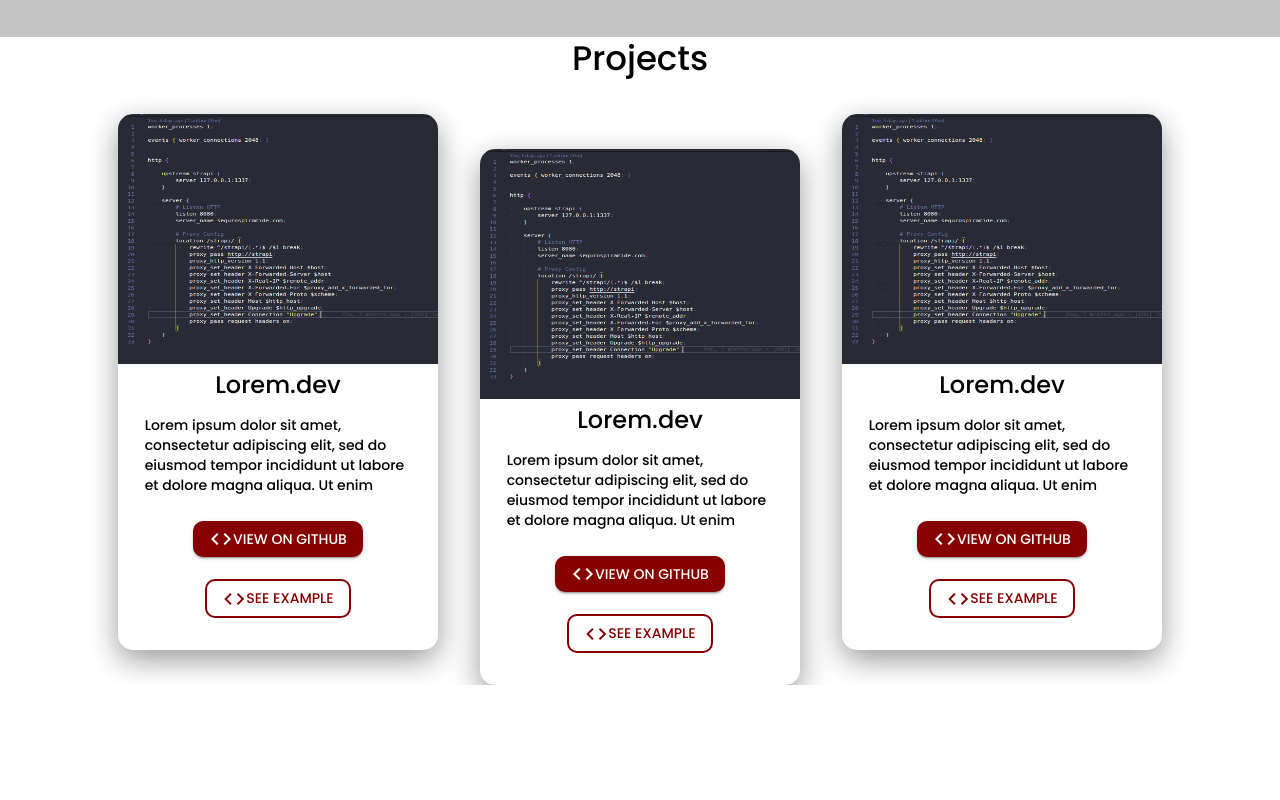
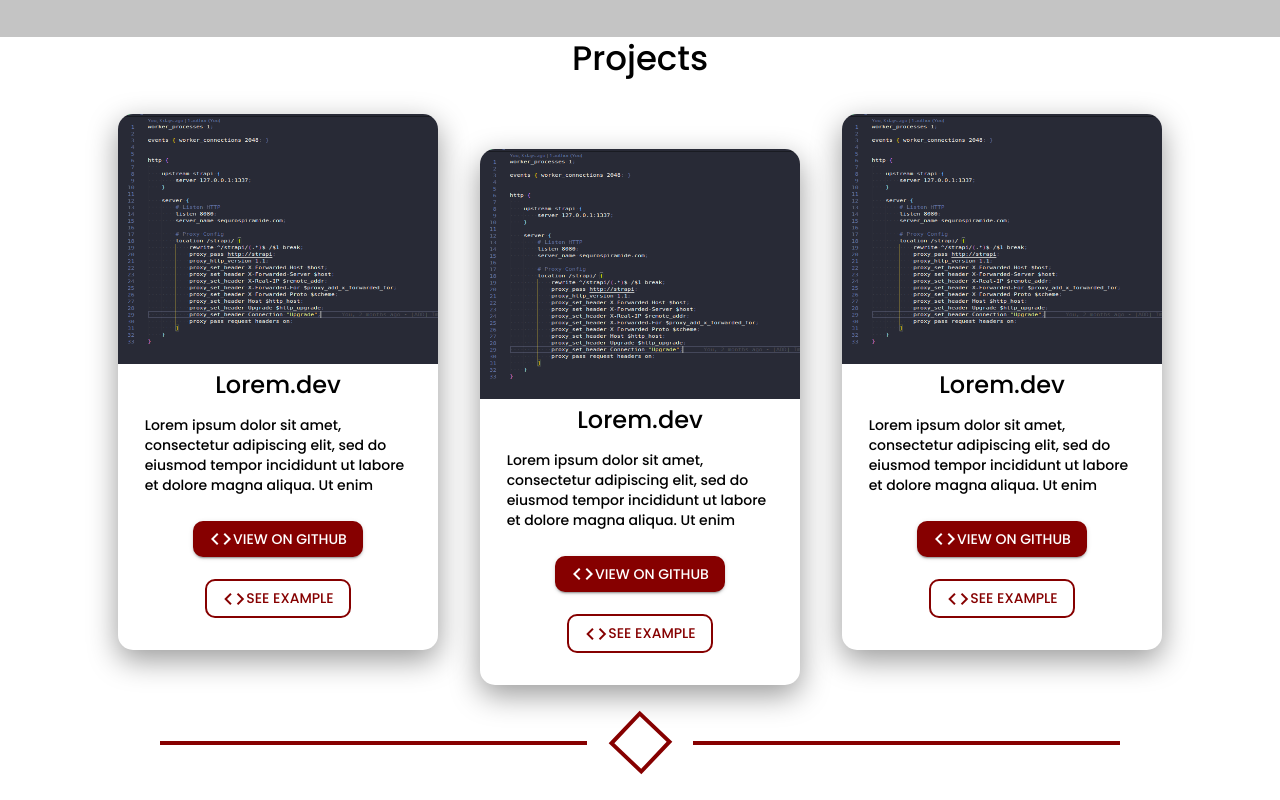
Before and after one commit to illich570/portafolio, a Next.js app: page / in a window 1280 px wide. Shown: the part 746-1546 px from the top of the page. Before the commit the page ends 1431 px from the top, so only its background shows below. Built offline with nearby package versions, Linux system fonts and the light colour scheme.

Commit message:
[ADD] added initial layout for section divider

```diff
--- /dev/null
+++ b/components/SectionDivider/SectionDivider.jsx
@@ -0,0 +1,47 @@
+import { Grid } from '@material-ui/core';
+import { makeStyles } from '@material-ui/core/styles';
+
+
+const useStyles = makeStyles((theme) => ({
+  line:{
+    border: '2px solid',
+    borderColor: theme.palette.primary.main,
+    backgroundColor: theme.palette.primary.main,
+    width: '100%',
+    display: 'flex'
+  },
+  container:{
+    display:'flex',
+    justifyContent: 'center',
+    alignItems: 'center',
+    margin: '2.5em 0'
+  },
+  square:{
+    border: '4px solid',
+    borderColor: theme.palette.primary.main,
+    boxSizing: 'border-box',
+    transform: 'rotate(-46.5deg)',
+    width: '45px',
+    height: '45px'
+  }
+  }))
+
+
+export default function SectionDivider(props){
+
+  const classes = useStyles();
+
+  return(
+    <Grid containter className={classes.container}>
+      <Grid item xs={3} md={4}>
+        <hr className={classes.line}/>
+      </Grid>
+      <Grid item container xs={3} md={1} justify="center" alignItems="center" >
+        <div className={classes.square}/>
+      </Grid>
+      <Grid item xs={3} md={4}>
+        <hr className={classes.line}/>
+      </Grid>
+    </Grid>
+  )
+}
--- a/pages/index.js
+++ b/pages/index.js
@@ -1,6 +1,7 @@
 import Layout from '../components/Layout'
 import ParallaxCard from '../components/ParallaxCard/ParallaxCard';
 import ProjectSection from '../components/ProjectSection/ProjectSection'
+import SectionDivider from '../components/SectionDivider/SectionDivider';
 
 export default function Home() {
   return (
@@ -8,6 +9,7 @@ export default function Home() {
       <Layout titleHead="Illich Rada">
         <ParallaxCard/>
         <ProjectSection/>
+        <SectionDivider/>
       </Layout>
     </>
   )
```
